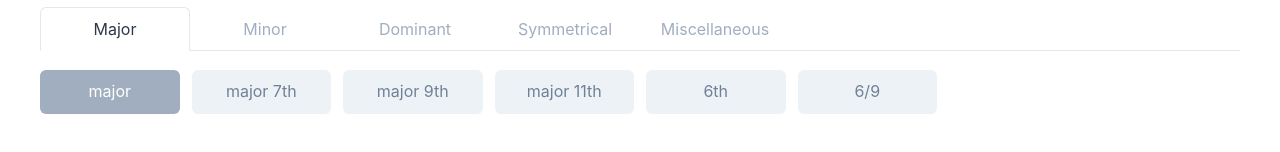
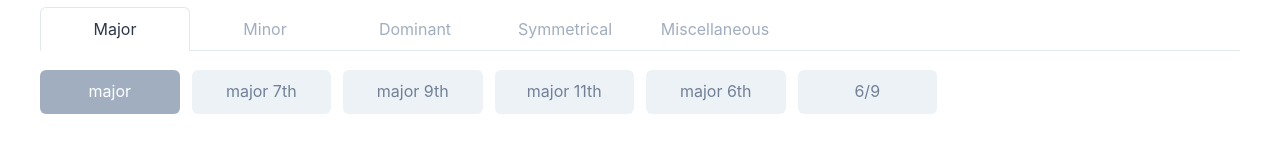
Before and after one commit to ts5h/chord_explorer, a React (Create React App) app: page /c/major in a window 1280 px wide. Shown: the part 151-303 px from the top of the page. Built offline with nearby package versions, Linux system fonts and the light colour scheme.

Commit message:
Update chords

```diff
--- a/src/components/Nav/Chords/index.tsx
+++ b/src/components/Nav/Chords/index.tsx
@@ -74,7 +74,7 @@ export const NavChords: FC = () => {
 
       <TabPanels>
         {categorizeChords.map((category, index) => (
-          <TabPanel key={index} px={0} pt={5} pb={isMobile ? 5 : 10}>
+          <TabPanel key={index} px={0} pt={5} pb={isMobile ? 7 : 10}>
             <Stack spacing={3} direction="row" flexWrap="wrap">
               {category.chords.map((chord, idx) => (
                 <Button
@@ -96,7 +96,7 @@ export const NavChords: FC = () => {
                     handleClick(chord.value);
                   }}
                 >
-                  {chord.label}
+                  {chord.abbr}
                 </Button>
               ))}
             </Stack>
--- a/src/vo/Chords/index.ts
+++ b/src/vo/Chords/index.ts
@@ -1,7 +1,7 @@
 type Chord = {
   category: string;
   label: string;
-  sub: string;
+  abbr: string;
   value: string;
   keys: number[];
 };
@@ -19,42 +19,42 @@ export const chords: Chord[] = [
   {
     category: "major",
     label: "major",
-    sub: "",
+    abbr: "major",
     value: "major",
     keys: [0, 4, 7],
   },
   {
     category: "major",
     label: "major 7th",
-    sub: "",
+    abbr: "major 7th",
     value: "major-seventh",
     keys: [0, 4, 7, 11],
   },
   {
     category: "major",
     label: "major 9th",
-    sub: "",
+    abbr: "major 9th",
     value: "major-ninth",
     keys: [0, 4, 7, 11, 14],
   },
   {
     category: "major",
     label: "major 11th",
-    sub: "",
+    abbr: "major 11th",
     value: "major-eleventh",
     keys: [0, 4, 7, 11, 14, 17],
   },
   {
     category: "major",
-    label: "6th",
-    sub: "",
+    label: "major 6th",
+    abbr: "major 6th",
     value: "sixth",
     keys: [0, 4, 7, 9],
   },
   {
     category: "major",
-    label: "6/9",
-    sub: "(6add9)",
+    label: "6add9",
+    abbr: "6/9",
     value: "six-add-nine",
     keys: [0, 4, 7, 9, 14],
   },
@@ -63,91 +63,91 @@ export const chords: Chord[] = [
   {
     category: "minor",
     label: "minor",
-    sub: "",
+    abbr: "minor",
     value: "minor",
     keys: [0, 3, 7],
   },
   {
     category: "minor",
     label: "minor 7th",
-    sub: "",
+    abbr: "minor 7th",
     value: "minor-seventh",
     keys: [0, 3, 7, 10],
   },
   {
     category: "minor",
-    label: "minor 6th",
-    sub: "",
-    value: "minor-sixth",
-    keys: [0, 3, 7, 9],
-  },
-  {
-    category: "minor",
     label: "minor 9th",
-    sub: "",
+    abbr: "minor 9th",
     value: "minor-ninth",
     keys: [0, 3, 7, 10, 14],
   },
   {
     category: "minor",
     label: "minor 11th",
-    sub: "",
+    abbr: "minor 11th",
     value: "minor-eleventh",
     keys: [0, 3, 7, 10, 14, 17],
   },
   {
     category: "minor",
-    label: "min (maj7)",
-    sub: "",
+    label: "minor 6th",
+    abbr: "minor 6th",
+    value: "minor-sixth",
+    keys: [0, 3, 7, 9],
+  },
+  {
+    category: "minor",
+    label: "minor major 7th",
+    abbr: "min (maj7)",
     value: "minor-major-seventh",
     keys: [0, 3, 7, 11],
   },
   {
     category: "minor",
-    label: "min (maj9)",
-    sub: "",
+    label: "minor major 9th",
+    abbr: "min (maj9)",
     value: "minor-major-ninth",
     keys: [0, 3, 7, 11, 14],
   },
   {
     category: "minor",
-    label: "min (maj11)",
-    sub: "",
+    label: "minor major 11th",
+    abbr: "min (maj11)",
     value: "minor-major-eleventh",
     keys: [0, 3, 7, 11, 14, 17],
   },
   {
     category: "minor",
-    label: "m7♭5",
-    sub: "",
+    label: "minor 7th♭5",
+    abbr: "m7♭5",
     value: "minor-seventh-flat-five",
     keys: [0, 3, 6, 10],
   },
   {
     category: "minor",
-    label: "m7♭9",
-    sub: "",
+    label: "minor 7th♭9",
+    abbr: "m7♭9",
     value: "minor-seventh-flat-nine",
     keys: [0, 3, 7, 10, 13],
   },
   {
     category: "minor",
-    label: "m7#9",
-    sub: "",
+    label: "minor 7th#9",
+    abbr: "m7#9",
     value: "minor-seventh-sharp-nine",
     keys: [0, 3, 7, 10, 15],
   },
   {
     category: "minor",
-    label: "m7♭5♭9",
-    sub: "",
+    label: "minor 7th♭5♭9",
+    abbr: "m7♭5♭9",
     value: "minor-seventh-flat-five-flat-nine",
     keys: [0, 3, 6, 10, 13],
   },
   {
     category: "minor",
-    label: "m7♭5#9",
-    sub: "",
+    label: "minor 7th♭5#9",
+    abbr: "m7♭5#9",
     value: "minor-seventh-flat-five-sharp-nine",
     keys: [0, 3, 6, 10, 15],
   },
@@ -156,77 +156,77 @@ export const chords: Chord[] = [
   {
     category: "dominant",
     label: "7th",
-    sub: "",
+    abbr: "7th",
     value: "seventh",
     keys: [0, 4, 7, 10],
   },
   {
     category: "dominant",
     label: "9th",
-    sub: "",
+    abbr: "9th",
     value: "ninth",
     keys: [0, 4, 7, 10, 14],
   },
   {
     category: "dominant",
     label: "11th",
-    sub: "",
+    abbr: "11th",
     value: "eleventh",
     keys: [0, 4, 7, 10, 14, 17],
   },
   {
     category: "dominant",
-    label: "7-5",
-    sub: "(7♭5) altered",
+    label: "dominant 7th♭5",
+    abbr: "7-5",
     value: "seven-flat-five",
     keys: [0, 4, 6, 10],
   },
   {
     category: "dominant",
-    label: "7+5",
-    sub: "(7♯5) altered",
+    label: "dominant 7th#5",
+    abbr: "7+5",
     value: "seven-sharp-five",
     keys: [0, 4, 8, 10],
   },
   {
     category: "dominant",
-    label: "7-9",
-    sub: "(7♭9) altered",
+    label: "dominant 7th♭9",
+    abbr: "7-9",
     value: "seven-flat-nine",
     keys: [0, 4, 7, 10, 13],
   },
   {
     category: "dominant",
-    label: "7+9",
-    sub: "(7♯9) altered",
+    label: "dominant 7th#9",
+    abbr: "7+9",
     value: "seven-sharp-nine",
     keys: [0, 4, 7, 10, 15],
   },
   {
     category: "dominant",
-    label: "7-5-9",
-    sub: "(7♭5♭9) altered",
+    label: "dominant 7th♭5♭9",
+    abbr: "7-5-9",
     value: "seven-flat-five-flat-nine",
     keys: [0, 4, 6, 10, 13],
   },
   {
     category: "dominant",
-    label: "7+5+9",
-    sub: "(7♯5♯9) altered",
+    label: "dominant 7th#5#9",
+    abbr: "7+5+9",
     value: "seven-sharp-five-sharp-nine",
     keys: [0, 4, 8, 10, 15],
   },
   {
     category: "dominant",
-    label: "7-5+9",
-    sub: "(7♭5♯9) altered",
+    label: "dominant 7th♭5#9",
+    abbr: "7-5+9",
     value: "seven-flat-five-sharp-nine",
     keys: [0, 4, 6, 10, 15],
   },
   {
     category: "dominant",
-    label: "7+5-9",
-    sub: "(7♯5♭9) altered",
+    label: "dominant 7th#5♭9",
+    abbr: "7+5-9",
     value: "seven-sharp-five-flat-nine",
     keys: [0, 4, 8, 10, 13],
   },
@@ -235,35 +235,35 @@ export const chords: Chord[] = [
   {
     category: "symmetrical",
     label: "half-diminished",
-    sub: "",
+    abbr: "half-dim",
     value: "half-diminished",
     keys: [0, 3, 6, 10],
   },
   {
     category: "symmetrical",
     label: "diminished",
-    sub: "",
+    abbr: "dim",
     value: "diminished",
     keys: [0, 3, 6],
   },
   {
     category: "symmetrical",
-    label: "dim7",
-    sub: "",
+    label: "diminished 7th",
+    abbr: "dim7",
     value: "diminished-seventh",
     keys: [0, 3, 6, 9],
   },
   {
     category: "symmetrical",
-    label: "aug",
-    sub: "",
+    label: "augmented",
+    abbr: "aug",
     value: "augmented",
     keys: [0, 4, 8],
   },
   {
     category: "symmetrical",
-    label: "aug7",
-    sub: "",
+    label: "augmented 7th",
+    abbr: "aug7",
     value: "augmented-seventh",
     keys: [0, 4, 8, 10],
   },
@@ -272,63 +272,63 @@ export const chords: Chord[] = [
   {
     category: "miscellaneous",
     label: "root",
-    sub: "",
+    abbr: "root",
     value: "root",
     keys: [0],
   },
   {
     category: "miscellaneous",
     label: "5th",
-    sub: "",
+    abbr: "5th",
     value: "fifth",
     keys: [0, 7],
   },
   {
     category: "miscellaneous",
     label: "♭5th",
-    sub: "",
+    abbr: "♭5th",
     value: "flat-fifth",
     keys: [0, 6],
   },
   {
     category: "miscellaneous",
-    label: "add 2",
-    sub: "",
+    label: "add2",
+    abbr: "add2",
     value: "add-two",
     keys: [0, 2, 4, 7],
   },
   {
     category: "miscellaneous",
-    label: "add 4",
-    sub: "",
+    label: "add4",
+    abbr: "add4",
     value: "add-four",
     keys: [0, 4, 5, 7],
   },
   {
     category: "miscellaneous",
-    label: "add 9",
-    sub: "",
+    label: "add9",
+    abbr: "add9",
     value: "add-nine",
     keys: [0, 4, 7, 14],
   },
   {
     category: "miscellaneous",
-    label: "add 11",
-    sub: "",
+    label: "add11",
+    abbr: "add11",
     value: "add-eleven",
     keys: [0, 4, 7, 17],
   },
   {
     category: "miscellaneous",
     label: "sus2",
-    sub: "",
+    abbr: "sus2",
     value: "suspended-second",
     keys: [0, 2, 7],
   },
   {
     category: "miscellaneous",
     label: "sus4",
-    sub: "",
+    abbr: "sus4",
     value: "suspended-fourth",
     keys: [0, 5, 7],
   },
```
